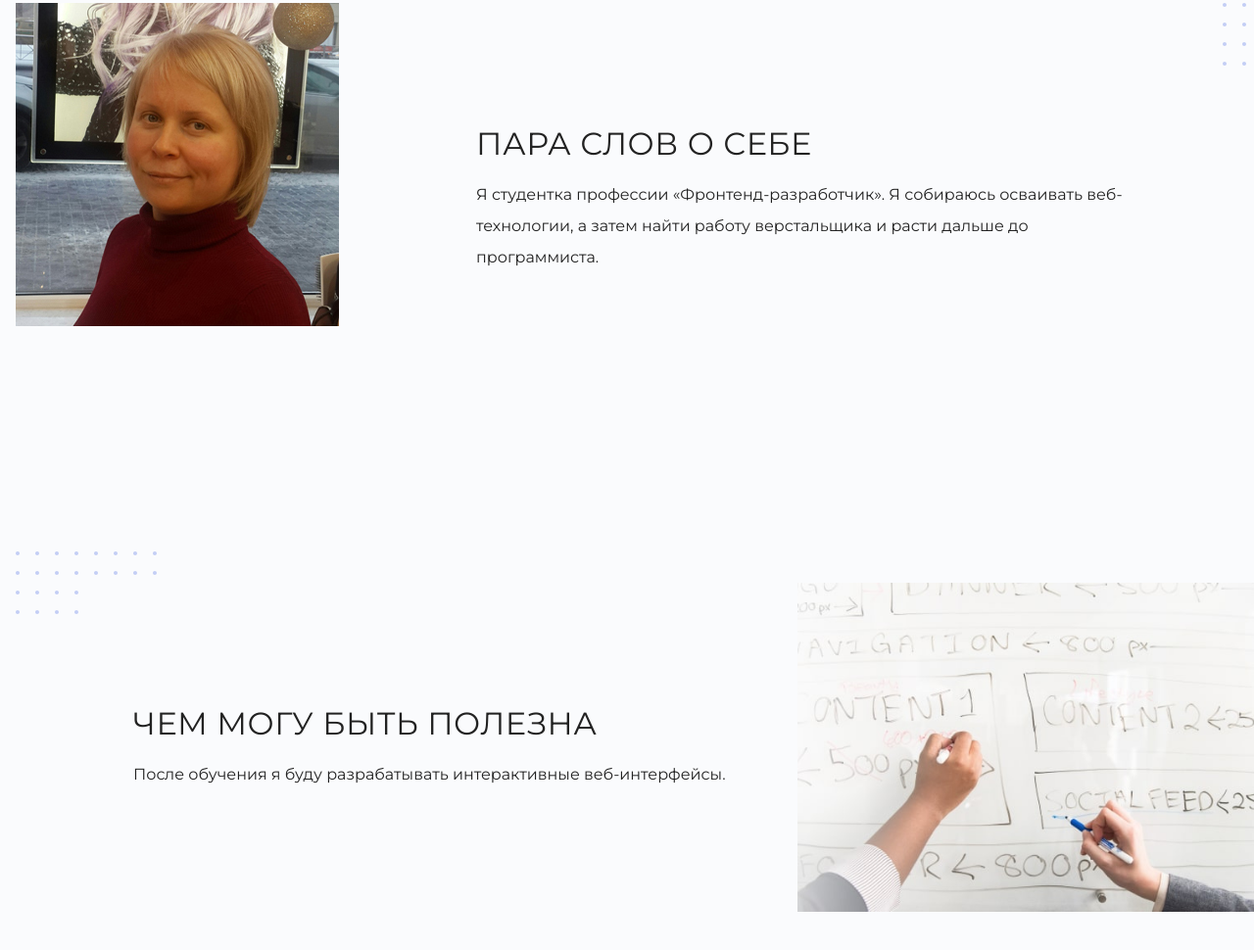
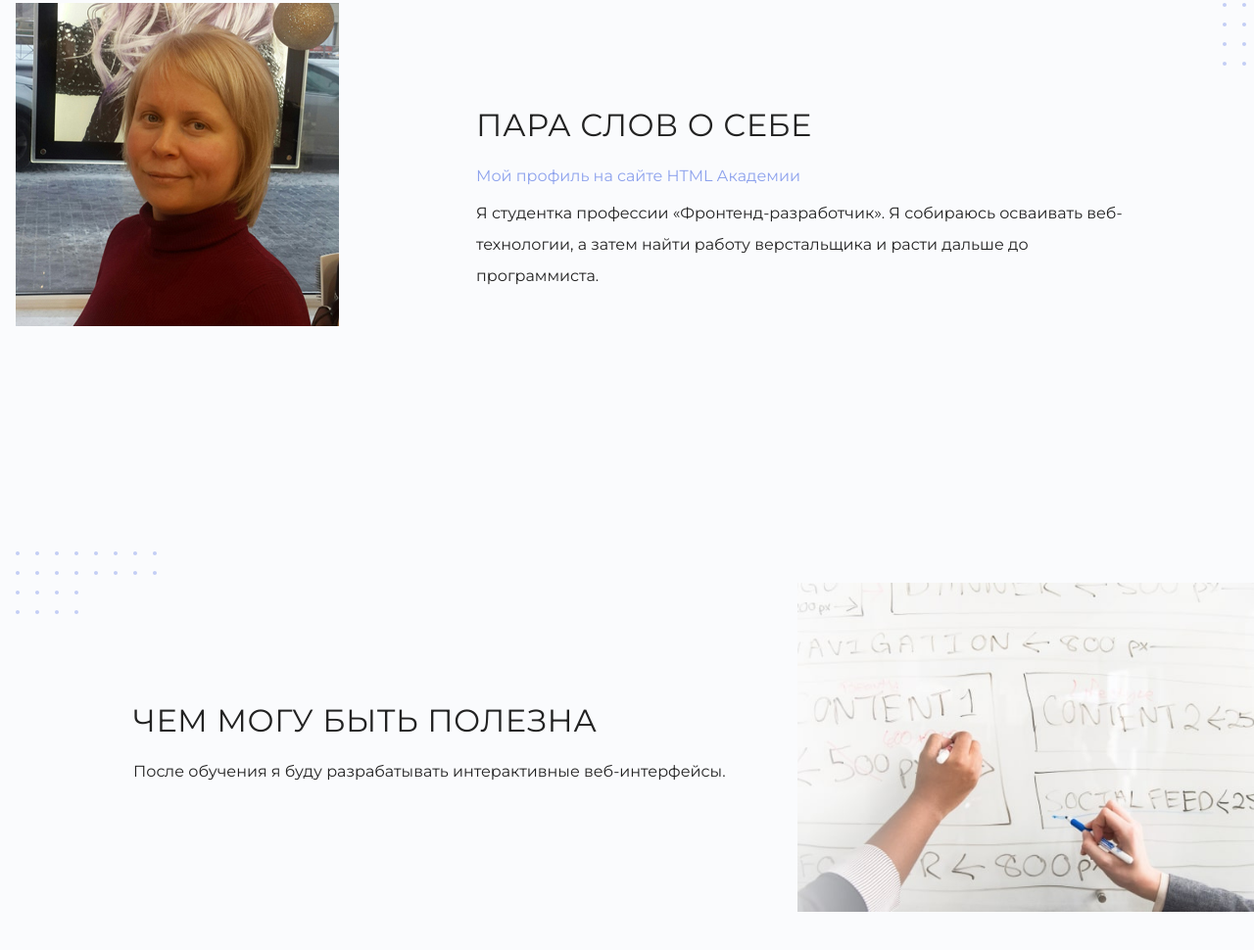
Before and after one commit to Elena-Ivashneva/html-academy-site-portfolio, a plain HTML site: page index.html in a window 1280 px wide. Shown: the part 1037-2007 px from the top of the page at 98% size. Drawn offline with Linux system fonts and the light colour scheme.

Commit message:
Добавляет ссылку на мой профиль на сайте Академии

```diff
--- a/index.html
+++ b/index.html
@@ -31,6 +31,9 @@
           </figure>
           <div>
             <h3>Пара слов о себе</h3>
+            <p>
+              <a class="main-link" href="https://htmlacademy.ru/profile/id2107255" target="_blank">Мой профиль на сайте HTML Академии</a>
+            </p>
             <p>Я студентка профессии «Фронтенд-разработчик». Я собираюсь осваивать веб-технологии, а затем найти работу верстальщика и расти дальше до программиста.</p>
           </div>
           <div>
--- a/style.css
+++ b/style.css
@@ -52,6 +52,21 @@ body {
 .header-phone {
   padding-left: 25px;
   background-image: url("img/icon-phone-header.svg");
+}
+
+.main-link {
+  color: #8da2ed;
+  text-decoration: none;
+}
+
+.main-link:hover {
+  border-bottom: 1px solid #8da2ed;
+  filter: hue-rotate(50deg);
+}
+
+.main-link:active {
+  filter: hue-rotate(0);
+  opacity: 0.6;
 }
 
 .hero-image {
@@ -188,6 +203,10 @@ body {
 .intro p {
   margin: 0;
   width: 688px;
+}
+
+.intro p:first-of-type {
+  margin-bottom: 6px;
 }
 
 .intro .container div:nth-of-type(2) {
```
